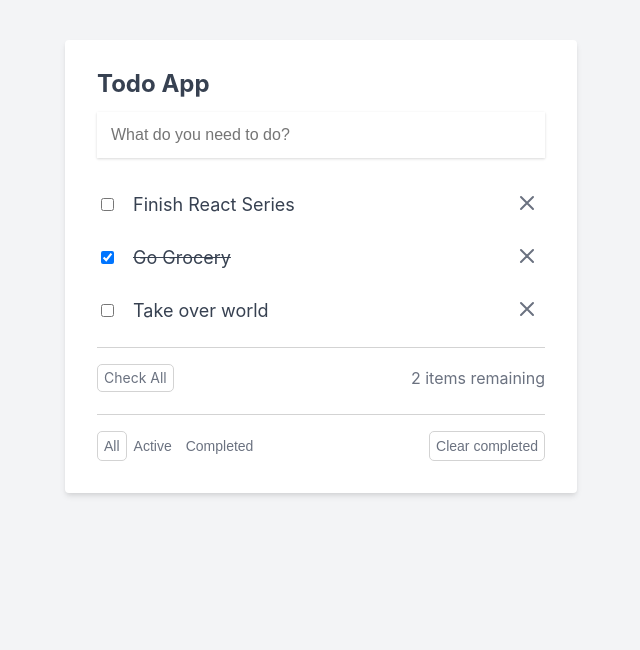
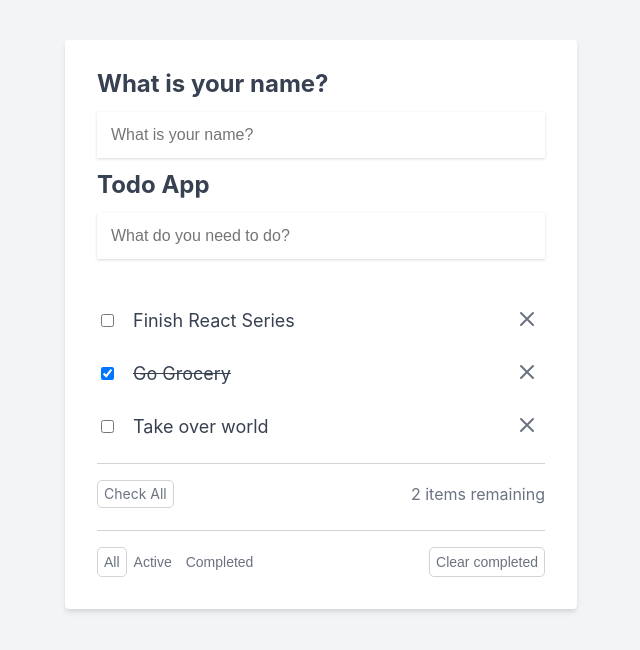
Before and after one commit to yaya-git/beginingReact, a React (Create React App) app: page / in a window 1280 px wide. Shown: the top 650 px of the page, without its empty margins (319-959 px from the left). Built offline with nearby package versions, Linux system fonts and the light colour scheme.

Commit message:
other bult-in react hooks

```diff
--- a/src/App.css
+++ b/src/App.css
@@ -145,3 +145,11 @@
   text-align: center;
   margin-top: 20px;
 }
+
+.todo-input {
+  margin-bottom: 15px;
+}
+.name-label{
+  margin-top: 15px;
+  margin-bottom: 15px;
+}
--- a/src/components/App.jsx
+++ b/src/components/App.jsx
@@ -1,4 +1,4 @@
-import { useState } from 'react';
+import { useRef, useState,useEffect, useMemo } from 'react';
 import NoTodos from './NoTodos.jsx';
 import '../reset.css';
 import '../App.css';
@@ -6,6 +6,8 @@
 import TodoList from './TodoList.jsx';
 
 function App() {
+  const [name, setName] = useState('');
+  const nameInputEl = useRef(null);
   const [todos, setTodos] = useState([
     {
       id: 1,
@@ -103,9 +105,14 @@
   setTodos(updatedTodos);
 }
 
-function remaining() {
+function remainingCalculation() {
+  console.log('calculating remaining todos. This is slow.')
   return todos.filter(todo => !todo.isComplete).length;
 }
+
+// useMemo, sirve para ejecutar las funciones en donde deben de ejecutarse y no desde que la aplicacion cargue.
+// El segundo parametro es para indicar que objeto/array estara cambiando y cuando este cambie se ejecute la funcion.
+const remaining = useMemo(remainingCalculation, [todos]);
 
 function clearCompleted() {
   setTodos([...todos].filter(todo => !todo.isComplete));
@@ -133,9 +140,34 @@
 
 }
 
+useEffect (()=>{
+  console.log('use effect running');
+  nameInputEl.current.focus();
+
+  return function cleanup(){
+console.log('cleaning up');
+  };
+  // sin los corchetes ", []" se ejecuta en cualquier elemento/cambia cualquier estado.
+}, []);
+
   return (
     <div className="todo-app-container">
       <div className="todo-app">
+        <div className="name-container">
+          <h2>What is your name?</h2>
+
+          <form action='#'>
+            <input
+            type="text"
+            ref={nameInputEl}
+            className='todo-input'
+            placeholder='What is your name?'
+            value={name}
+            onChange={event => setName(event.target.value)}
+             />
+          </form>
+          {name && <p className="name-label">Hello, {name}</p>}
+        </div>
         <h2>Todo App</h2>
         <TodoForm addTodo={addTodo}/>
 
--- a/src/components/TodoItemsRemaining.jsx
+++ b/src/components/TodoItemsRemaining.jsx
@@ -2,12 +2,12 @@
 import PropTypes from 'prop-types';
 
 TodoItemsRemaining.propTypes = {
-    remaining: PropTypes.func.isRequired,
+    remaining: PropTypes.number.isRequired,
     };
 
 function TodoItemsRemaining(props) {
   return (
-    <span>{props.remaining()} items remaining</span>
+    <span>{props.remaining} items remaining</span>
   )
 }
 
--- a/src/components/TodoList.jsx
+++ b/src/components/TodoList.jsx
@@ -13,7 +13,7 @@
 updateTodo: PropTypes.func.isRequired,
 cancelEdit: PropTypes.func.isRequired,
 deleteTodo: PropTypes.func.isRequired,
-remaining: PropTypes.func.isRequired,
+remaining: PropTypes.number.isRequired,
 clearCompleted: PropTypes.func.isRequired,
 completeAllTodos:PropTypes.func.isRequired,
 };
```
